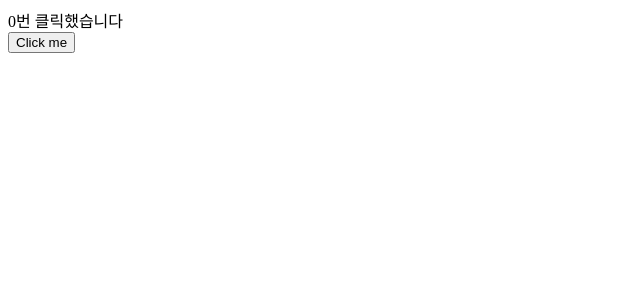
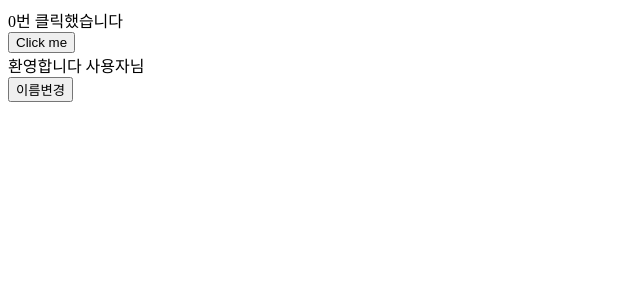
Before and after one commit to hyelim3/react-lecture, a React (Create React App) app: page / in a window 1280 px wide. Shown: the top 300 px of the page, without its empty margins (0-640 px from the left). Built offline with nearby package versions, Linux system fonts and the light colour scheme.

Commit message:
이름 변경

```diff
--- a/src/App.js
+++ b/src/App.js
@@ -2,13 +2,19 @@ import React, { useState } from "react";
 
 function App() {
   const [counter, setCounter] = useState(0); //숫자, 문자, 배열 다 들어갈 수 있다.
+  const [name, setName] = useState("사용자");
   const onClickFunc = () => {
     setCounter(counter + 1);
+  };
+  const changeName = () => {
+    setName("김범수");
   };
   return (
     <div>
       <div>{counter}번 클릭했습니다</div>
       <button onClick={onClickFunc}>Click me</button>
+      <div>환영합니다 {name}님</div>
+      <button onClick={changeName}>이름변경</button>
     </div>
   );
 }
```
